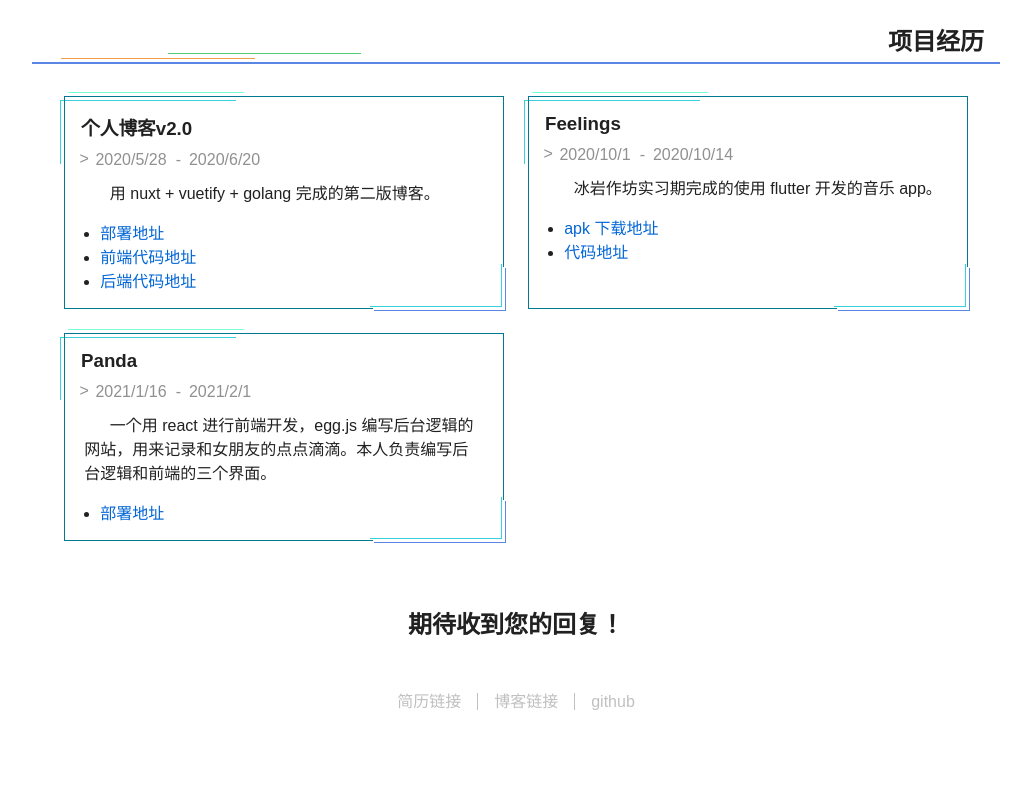
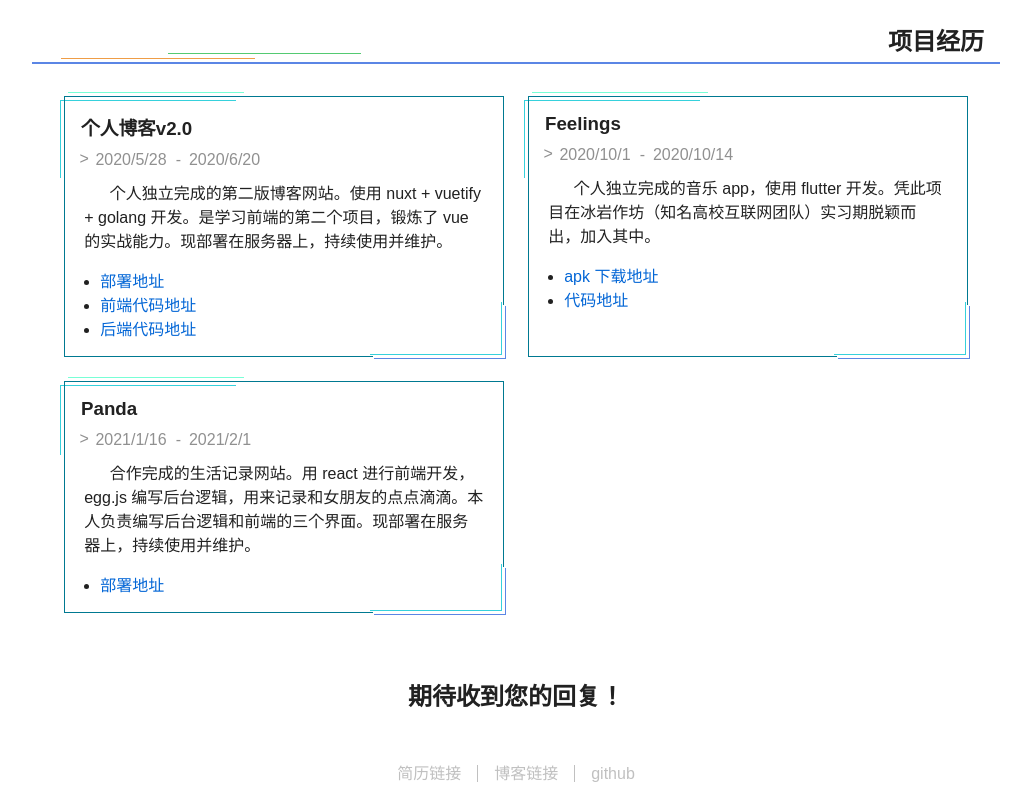
Before and after one commit to xiong35/resume, a React (Create React App) app: page / in a window 1280 px wide. Shown: the part 1056-1856 px from the top of the page, without its empty margins (124-1155 px from the left). Before the commit the page ends 1784 px from the top, so only its background shows below. Built offline with nearby package versions, Linux system fonts and the light colour scheme.

Commit message:
change exp description

```diff
--- a/src/static/experiences.js
+++ b/src/static/experiences.js
@@ -3,7 +3,8 @@ const experiences = [
     name: "个人博客v2.0",
     from: "2020/5/28",
     to: "2020/6/20",
-    description: "用 nuxt + vuetify + golang 完成的第二版博客。",
+    description:
+      "个人独立完成的第二版博客网站。使用 nuxt + vuetify + golang 开发。是学习前端的第二个项目，锻炼了 vue 的实战能力。现部署在服务器上，持续使用并维护。",
     links: [
       {
         name: "部署地址",
@@ -24,7 +25,7 @@ const experiences = [
     from: "2020/10/1",
     to: "2020/10/14",
     description:
-      "冰岩作坊实习期完成的使用 flutter 开发的音乐 app。",
+      "个人独立完成的音乐 app，使用 flutter 开发。凭此项目在冰岩作坊（知名高校互联网团队）实习期脱颖而出，加入其中。",
     links: [
       {
         name: "apk 下载地址",
@@ -41,7 +42,7 @@ const experiences = [
     from: "2021/1/16",
     to: "2021/2/1",
     description:
-      "一个用 react 进行前端开发，egg.js 编写后台逻辑的网站，用来记录和女朋友的点点滴滴。本人负责编写后台逻辑和前端的三个界面。",
+      "合作完成的生活记录网站。用 react 进行前端开发，egg.js 编写后台逻辑，用来记录和女朋友的点点滴滴。本人负责编写后台逻辑和前端的三个界面。现部署在服务器上，持续使用并维护。",
     links: [
       { name: "部署地址", href: "http://cancan.xiong35.cn:99/" },
     ],
```
